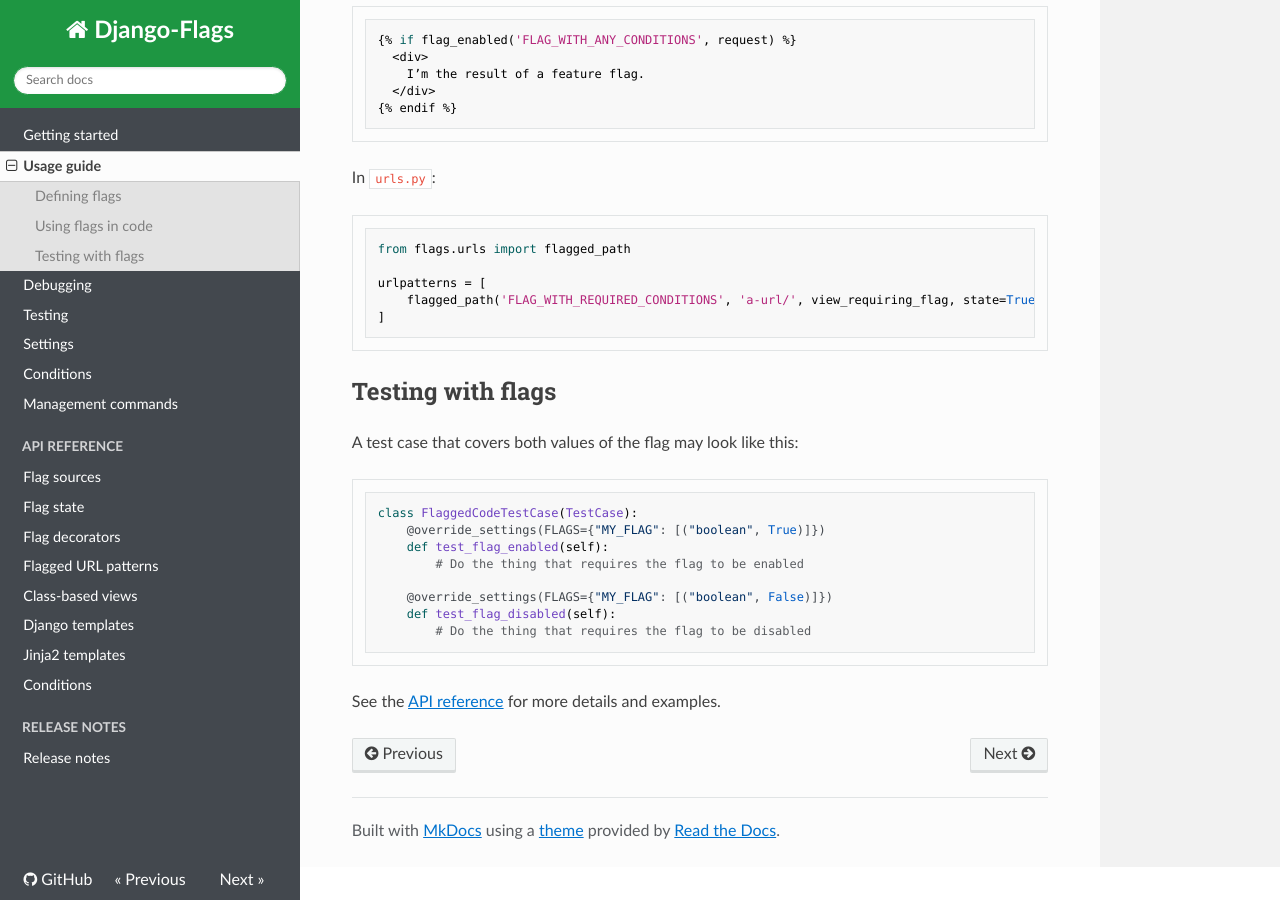
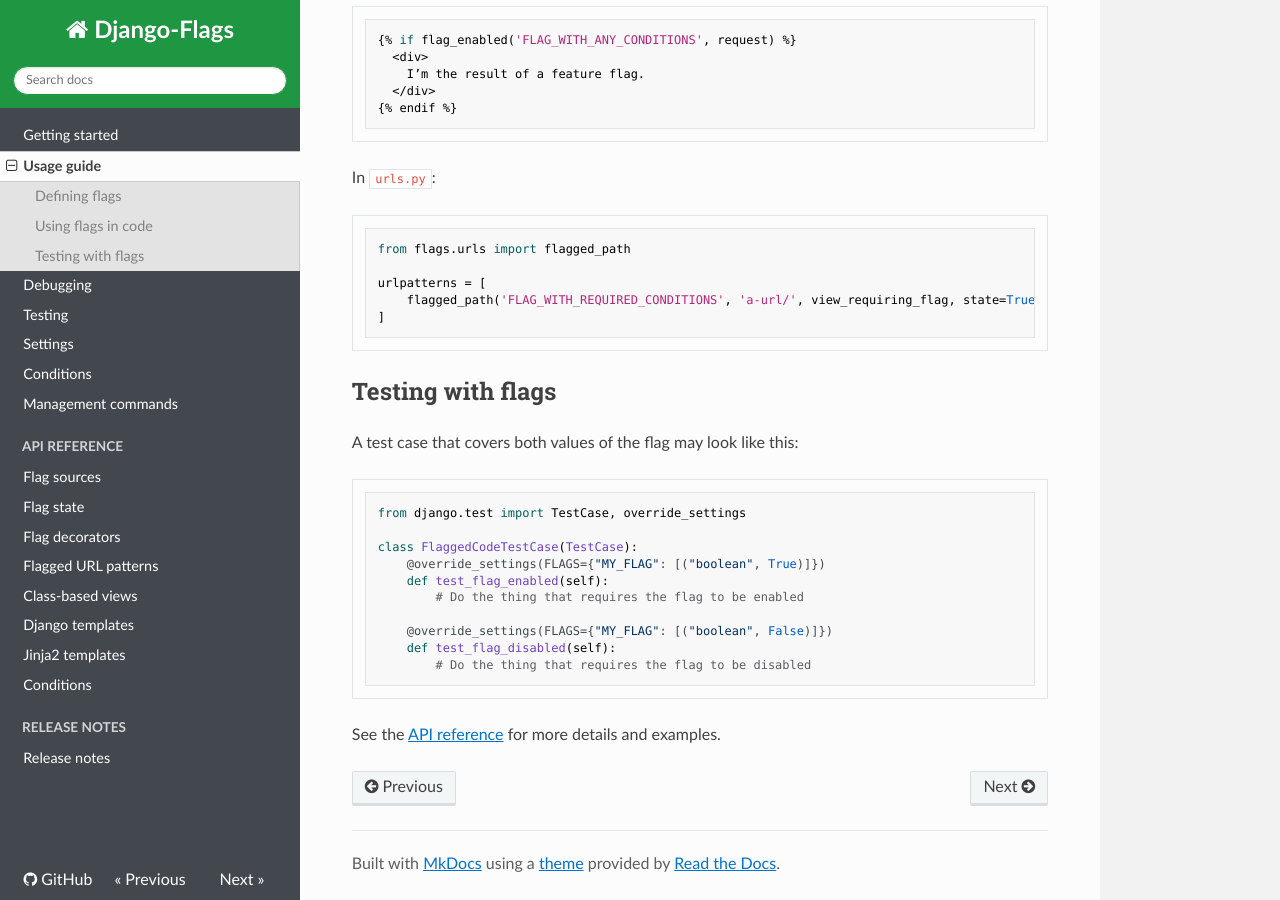
Before and after one commit to cfpb/django-flags, an MkDocs documentation site: the page built from docs/usage.md, in a window 1280 px wide and 900 px high, scrolled down 1249 px. Built offline with MkDocs 1.6.1, drawn with Linux system fonts in a browser that asks for light colours; nearby versions of some CDN libraries.

Commit message:
add import
Co-authored-by: Will Barton <will@brtns.com>

````diff
--- a/docs/usage.md
+++ b/docs/usage.md
@@ -70,6 +70,8 @@ urlpatterns = [
 A test case that covers both values of the flag may look like this:
 
 ```python
+from django.test import TestCase, override_settings
+
 class FlaggedCodeTestCase(TestCase):
     @override_settings(FLAGS={"MY_FLAG": [("boolean", True)]})
     def test_flag_enabled(self):
````
